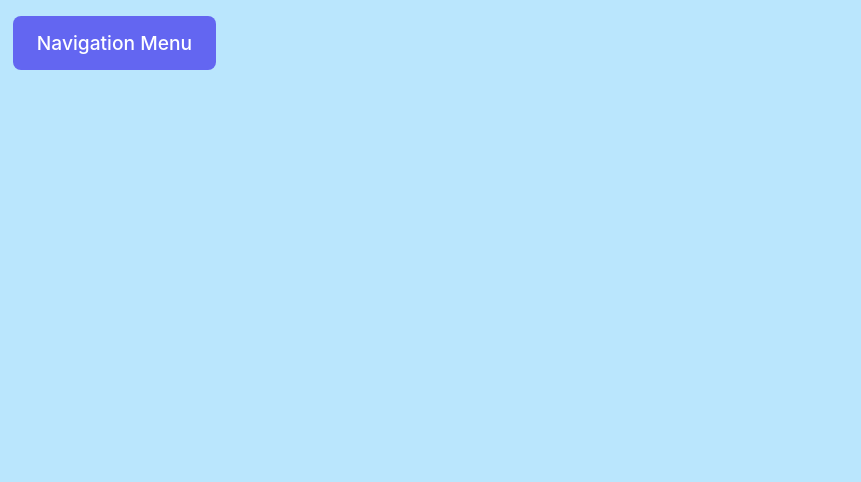
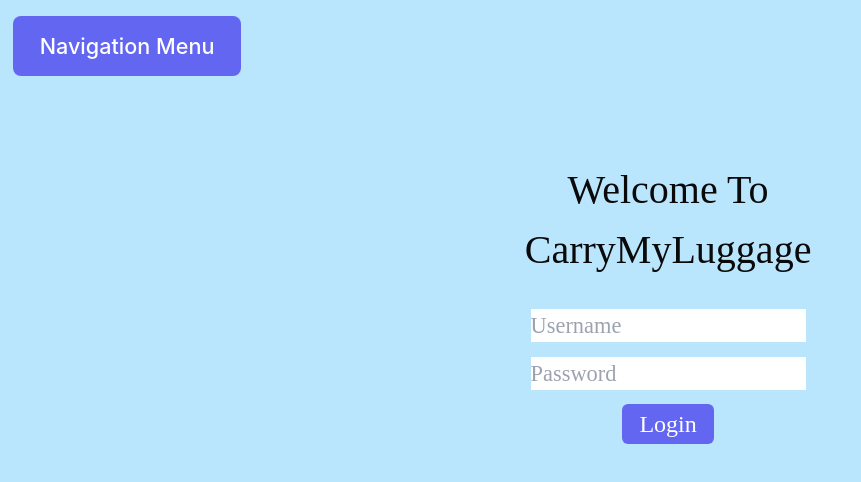
Before and after one commit to achawathe/CarryMyLuggage-Employees-Dashboard, a React (Vite) app in the folder carry-my-luggage-ui/: page /Login in a window 1280 px wide. Before the commit this address had no page. Shown: the top 482 px of the page, without its empty margins (0-861 px from the left). Built offline with nearby package versions, Linux system fonts and the light colour scheme.

Commit message:
better home page, started login and signup pages

```diff
--- a/carry-my-luggage-ui/package.json
+++ b/carry-my-luggage-ui/package.json
@@ -10,16 +10,20 @@
     "preview": "vite preview"
   },
   "dependencies": {
+    "@hookform/resolvers": "^3.9.1",
     "@radix-ui/react-dropdown-menu": "^2.1.2",
+    "@radix-ui/react-label": "^2.1.0",
     "@radix-ui/react-slot": "^1.1.0",
     "class-variance-authority": "^0.7.0",
     "clsx": "^2.1.1",
     "lucide-react": "^0.447.0",
     "react": "^18.3.1",
     "react-dom": "^18.3.1",
+    "react-hook-form": "^7.53.1",
     "react-router-dom": "^6.26.2",
     "tailwind-merge": "^2.5.3",
-    "tailwindcss-animate": "^1.0.7"
+    "tailwindcss-animate": "^1.0.7",
+    "zod": "^3.23.8"
   },
   "devDependencies": {
     "@eslint/js": "^9.11.1",
--- a/carry-my-luggage-ui/src/App.jsx
+++ b/carry-my-luggage-ui/src/App.jsx
@@ -1,6 +1,9 @@
 import React from 'react';
 import {BrowserRouter, Routes, Route, Link} from 'react-router-dom';
 import Dashboard from './assets/Dashboard';
+import Home from './assets/Home';
+import Login from './assets/Login';
+import Signup from './assets/Signup';
 import './App.css';
 import {
   DropdownMenu,
@@ -21,15 +24,15 @@ function App() {
 
       <div style={{position:"fixed", left:"1%", top:"2%"}}>
         <DropdownMenu>
-          <DropdownMenuTrigger style={{fontSize:"120%", color:"white"}} className="bg-indigo-500">Navigation Menu</DropdownMenuTrigger>
-          <DropdownMenuContent style={{fontSize:"105%" }}  className="bg-indigo-300">
+          <DropdownMenuTrigger style={{fontSize:"135%", color:"white"}} className="bg-indigo-500">Navigation Menu</DropdownMenuTrigger>
+          <DropdownMenuContent style={{fontSize:"125%" }}  className="bg-indigo-300">
               <DropdownMenuItem  className="bg-indigo-300">
-                <Button variant="secondary"  className="bg-indigo-500">
+                <Button style={{fontSize:"120%" }} variant="secondary"  className="bg-indigo-500">
                   <Link style={{color:"white"}} to="/">Home</Link>
                 </Button>
               </DropdownMenuItem>
               <DropdownMenuItem  className="bg-indigo-300">
-                <Button variant="secondary"  className="bg-indigo-500">
+                <Button style={{fontSize:"120%" }} variant="secondary"  className="bg-indigo-500">
                   <Link style={{color:"white"}}to="/Dashboard">Dashboard</Link>
                 </Button>
               </DropdownMenuItem>
@@ -37,11 +40,12 @@ function App() {
         </DropdownMenu>
       </div>
 
-
       <div>
 
         <Routes>
-          <Route path="/" element = {<this/>} />
+          <Route path="/" element = {<Home/>} />
+          <Route path="/Login" element = {<Login/>} />
+          <Route path="/Signup" element = {<Signup/>} />
           <Route path="/Dashboard" element = {<Dashboard/>} />
         </Routes>
 
--- /dev/null
+++ b/carry-my-luggage-ui/src/assets/Home.jsx
@@ -0,0 +1,32 @@
+import React from 'react';
+import { Button } from "../components/ui/button";
+import {Link} from 'react-router-dom';
+
+
+function Home(){
+
+    return(
+        <div style={{fontFamily:'Kanit', position:"fixed", top:"20%", left:'41%'}}>
+            <div style={{fontSize:"250%"}}>
+                Welcome To
+            </div>
+            <div style={{fontSize:"250%"}}>
+                CarryMyLuggage
+            </div>
+            <div className="grid grid-cols-1" style={{paddingTop:'15%'}}>
+                <div style={{paddingTop:'5%'}}>
+                <Button style={{fontSize:'150%'}} variant="secondary"  className="bg-indigo-500">
+                    <Link style={{color:"white"}} to="/Login">Login</Link>
+                </Button>
+                </div>
+                <div style={{paddingTop:'5%'}}>
+                <Button style={{fontSize:'150%'}} variant="secondary"  className="bg-indigo-500">
+                    <Link style={{color:"white"}} to="/Signup">Sign Up</Link>
+                </Button>
+                </div>
+            </div>
+        </div>
+    );
+}
+
+export default Home;
--- /dev/null
+++ b/carry-my-luggage-ui/src/assets/Login.jsx
@@ -0,0 +1,48 @@
+import React from 'react';
+import{ useState } from 'react';
+import { Button } from "../components/ui/button";
+import {Link} from 'react-router-dom';
+
+
+function Login(){
+
+    const [username, setUsername] = useState('');
+    const [password, setPassword] = useState('');
+
+    const handleSubmit = (e) => {
+        e.preventDefault();
+    }
+
+    return(
+        <div style={{fontFamily:'Kanit', position:"fixed", top:"20%", left:'41%'}}>
+            <div style={{fontSize:"250%"}}>
+                Welcome To
+            </div>
+            <div style={{fontSize:"250%"}}>
+                CarryMyLuggage
+            </div>
+            <form className="grid grid-cols-1" style={{paddingTop:'5%'}} onSubmit={handleSubmit}>
+                <div style={{paddingTop:'5%'}}>
+                <input style={{fontSize:'140%'}} type='text' value={username} onChange={(e) => setUsername(e.target.value)}
+                    placeholder='Username'
+                />
+                </div>
+
+                <div style={{paddingTop:'5%'}}>
+                <input style={{fontSize:'140%'}} type='text' value={password} onChange={(e) => setPassword(e.target.value)}
+                    placeholder='Password'
+                />
+                </div>
+
+                <div style={{paddingTop:'5%'}}>
+                <Button style={{fontSize:'150%'}} variant="secondary"  className="bg-indigo-500" type='submit'>
+                    <Link style={{color:"white"}} to='/Dashboard'>Login</Link>
+                </Button>
+                </div>
+            </form>
+
+        </div>
+    );
+}
+
+export default Login;
--- /dev/null
+++ b/carry-my-luggage-ui/src/assets/Signup.jsx
@@ -0,0 +1,20 @@
+import React from 'react';
+import { Button } from "../components/ui/button";
+
+
+function Signup(){
+
+    return(
+        <div style={{fontFamily:'Kanit', position:"fixed", top:"20%", left:'41%'}}>
+            <div style={{fontSize:"250%"}}>
+                Welcome To
+            </div>
+            <div style={{fontSize:"250%"}}>
+                CarryMyLuggage *signup*
+            </div>
+
+        </div>
+    );
+}
+
+export default Signup;
```
Also changed, not shown: carry-my-luggage-ui/components.json, 1 other file (tests, documents, lock files or other folders).
